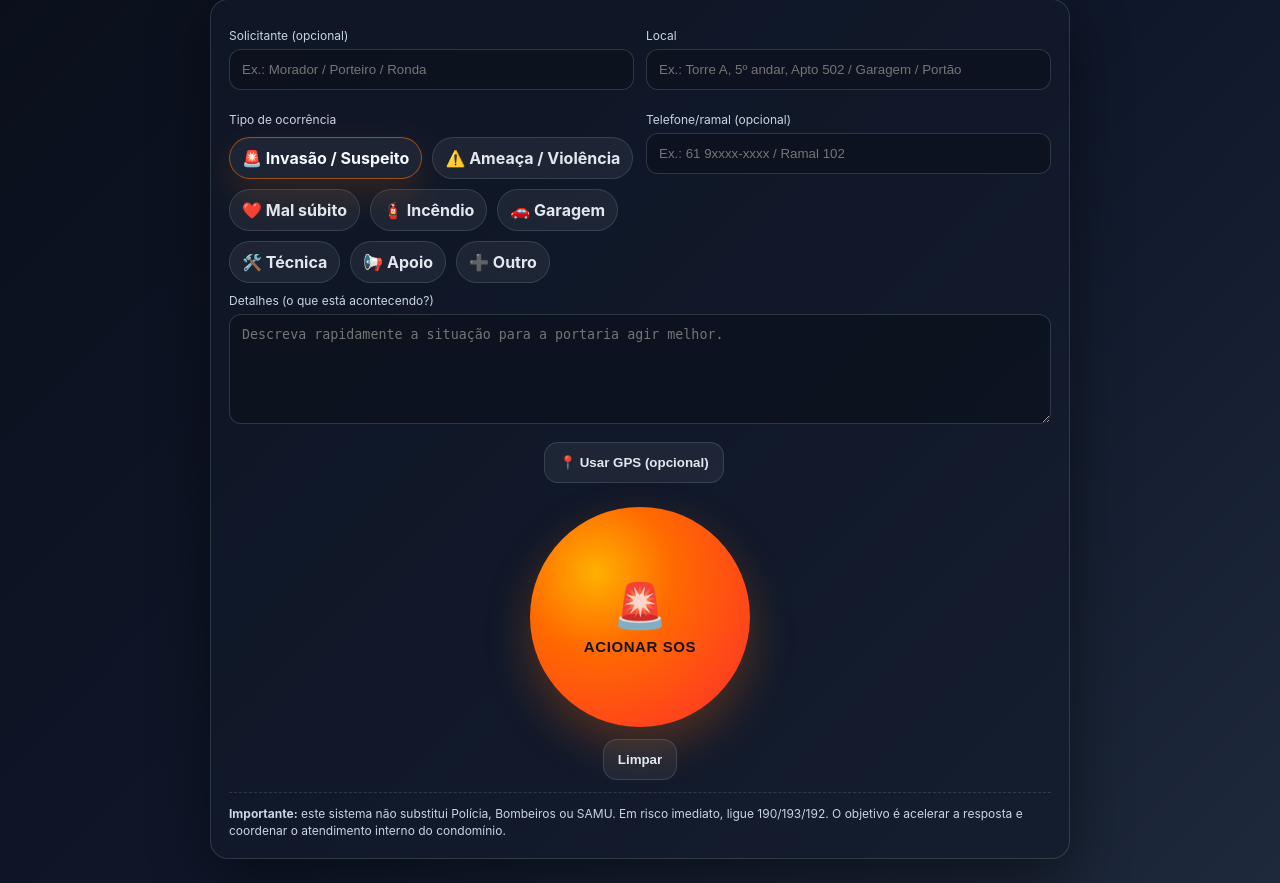
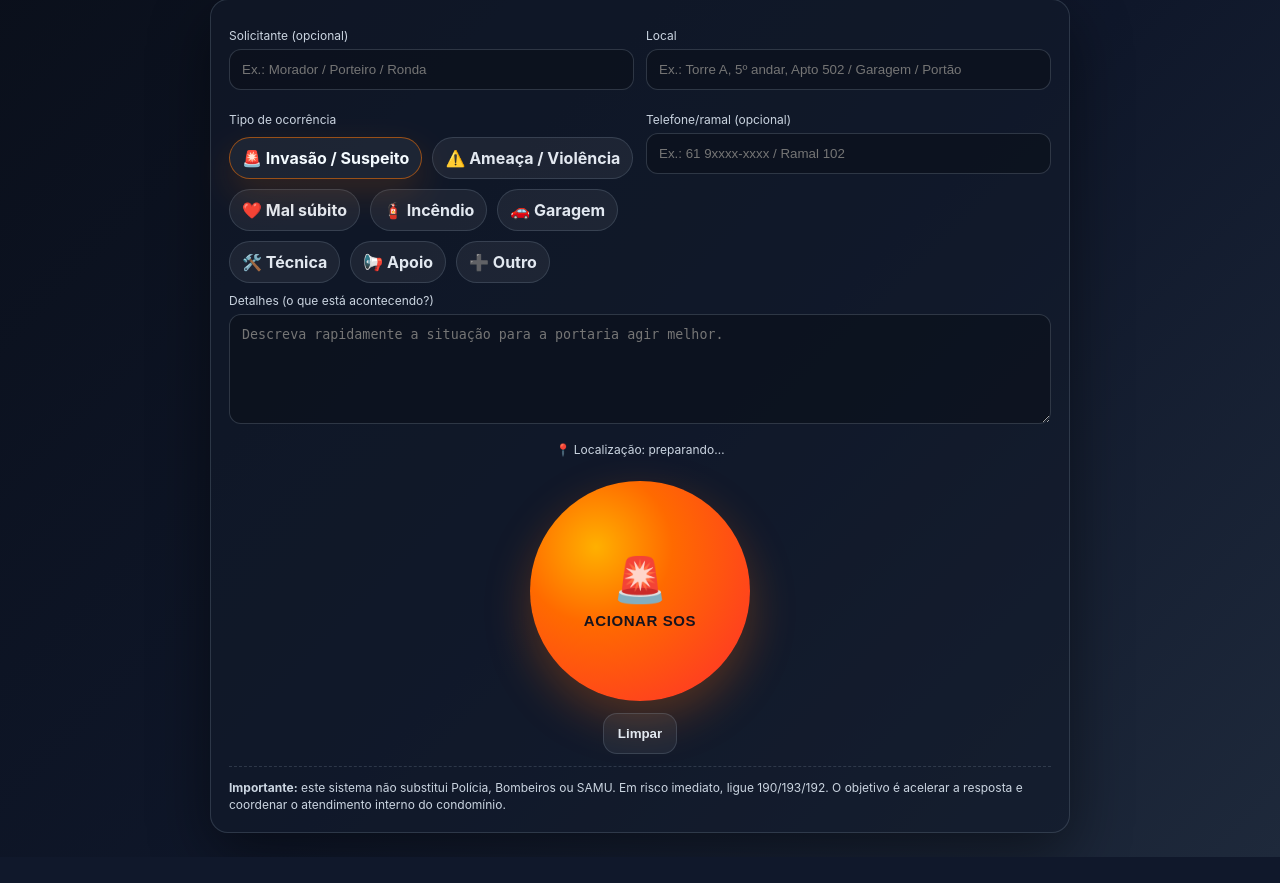
Before and after one commit to salveci2022/CONDO-SAFE24, a Flask app: page /sos in a window 1280 px wide. Shown: the part 98-981 px from the top of the page. After the commit the page ends 955 px from the top, so only its background shows below. Run offline with Flask 3, Linux system fonts and the light colour scheme.

Commit message:
add arquivos no repo

```diff
--- a/templates/sos.html
+++ b/templates/sos.html
@@ -178,10 +178,9 @@
       <label for="description">Detalhes (o que está acontecendo?)</label>
       <textarea id="description" placeholder="Descreva rapidamente a situação para a portaria agir melhor."></textarea>
 
-      <!-- GPS (opcional) -->
+      <!-- GPS automático (híbrido): inicia ao escolher a ocorrência / ao tocar no SOS -->
       <div class="actions-row" style="margin-top:14px">
-        <button class="btn" onclick="usarGPS()" id="gpsBtn">📍 Usar GPS (opcional)</button>
-        <span id="gpsInfo" style="font-size:12px; color:#cbd5e1"></span>
+        <span id="gpsInfo" style="font-size:12px; color:#cbd5e1">📍 Localização: preparando…</span>
       </div>
       <input type="hidden" id="lat" />
       <input type="hidden" id="lng" />
@@ -231,36 +230,61 @@ function limpar(){
   document.getElementById('lat').value='';
   document.getElementById('lng').value='';
   document.getElementById('accuracy').value='';
-  document.getElementById('gpsInfo').textContent='';
+  document.getElementById('gpsInfo').textContent='📍 Localização: preparando…';
+  if (typeof gpsPromise !== 'undefined') gpsPromise = null;
 }
 
-// GPS (opcional) – pega localização exata do celular (se o usuário permitir)
-function usarGPS(){
+// GPS automático (híbrido)
+let gpsPromise = null;
+
+function requestGPS(triggerLabel){
   const info = document.getElementById('gpsInfo');
-  const btn = document.getElementById('gpsBtn');
   if (!navigator.geolocation){
-    info.textContent = 'GPS não disponível neste navegador.';
-    return;
+    if(info) info.textContent = '📍 Localização: indisponível neste navegador.';
+    return Promise.resolve(null);
   }
-  info.textContent = 'Capturando GPS...'
-  if(btn) btn.disabled = true;
+  // se já temos coordenadas, não refaz
+  const latEl = document.getElementById('lat');
+  const lngEl = document.getElementById('lng');
+  const accEl = document.getElementById('accuracy');
+  if(latEl.value && lngEl.value){
+    if(info) info.textContent = `📍 Localização: OK (±${Math.round(floatOr(accEl.value,0))}m)`;
+    return Promise.resolve({lat: latEl.value, lng: lngEl.value, accuracy: accEl.value});
+  }
+  // evita múltiplas chamadas em paralelo
+  if(gpsPromise) return gpsPromise;
+
+  if(info) info.textContent = '📍 Localização: capturando…';
+
+  gpsPromise = new Promise((resolve)=>{
     navigator.geolocation.getCurrentPosition(
       (pos)=>{
         const lat = pos.coords.latitude;
         const lng = pos.coords.longitude;
         const acc = pos.coords.accuracy;
-      document.getElementById('lat').value = lat;
-      document.getElementById('lng').value = lng;
-      document.getElementById('accuracy').value = acc;
-      info.textContent = `GPS ok: ${lat.toFixed(6)}, ${lng.toFixed(6)} (±${Math.round(acc)}m)`;
-      if(btn) btn.disabled = false;
+        latEl.value = lat;
+        lngEl.value = lng;
+        accEl.value = acc;
+        if(info) info.textContent = `📍 Localização: OK (±${Math.round(acc)}m)`;
+        gpsPromise = null;
+        resolve({lat, lng, accuracy: acc});
       },
       (err)=>{
-      info.textContent = 'Não foi possível obter GPS. Permita a localização no navegador.';
-      if(btn) btn.disabled = false;
+        // usuário negou ou falhou
+        if(info) info.textContent = '📍 Localização: não permitida ou indisponível.';
+        gpsPromise = null;
+        resolve(null);
       },
       { enableHighAccuracy:true, timeout:8000, maximumAge:0 }
     );
+  });
+
+  return gpsPromise;
+}
+
+function floatOr(v, d=0){
+  const n = parseFloat(v);
+  return Number.isFinite(n) ? n : d
 }
 
 // Ocorrências pré-selecionadas: clicar nos "chips" já define o tipo
@@ -275,6 +299,8 @@ function usarGPS(){
     select.value = v;
     wrap.querySelectorAll('.type-pill').forEach(p=>p.classList.remove('active'));
     pill.classList.add('active');
+    // ao escolher ocorrência, já tenta capturar GPS automaticamente
+    requestGPS('type');
   });
 })();
 
@@ -286,6 +312,12 @@ async function enviarAlerta(){
   const type = document.getElementById('type').value.trim();
   const description = document.getElementById('description').value.trim();
   const contact = document.getElementById('contact').value.trim();
+  // Se ainda não capturou GPS, tenta automaticamente (sem travar a pessoa)
+  if(!document.getElementById('lat').value || !document.getElementById('lng').value){
+    // espera até 1500ms para tentar pegar (se demorar, envia mesmo assim)
+    await Promise.race([requestGPS('send'), new Promise(r=>setTimeout(()=>r(null), 1500))]);
+  }
+
   const lat = document.getElementById('lat').value || null;
   const lng = document.getElementById('lng').value || null;
   const accuracy = document.getElementById('accuracy').value || null;
```
Lines whose indentation alone changed are shown as unchanged.
